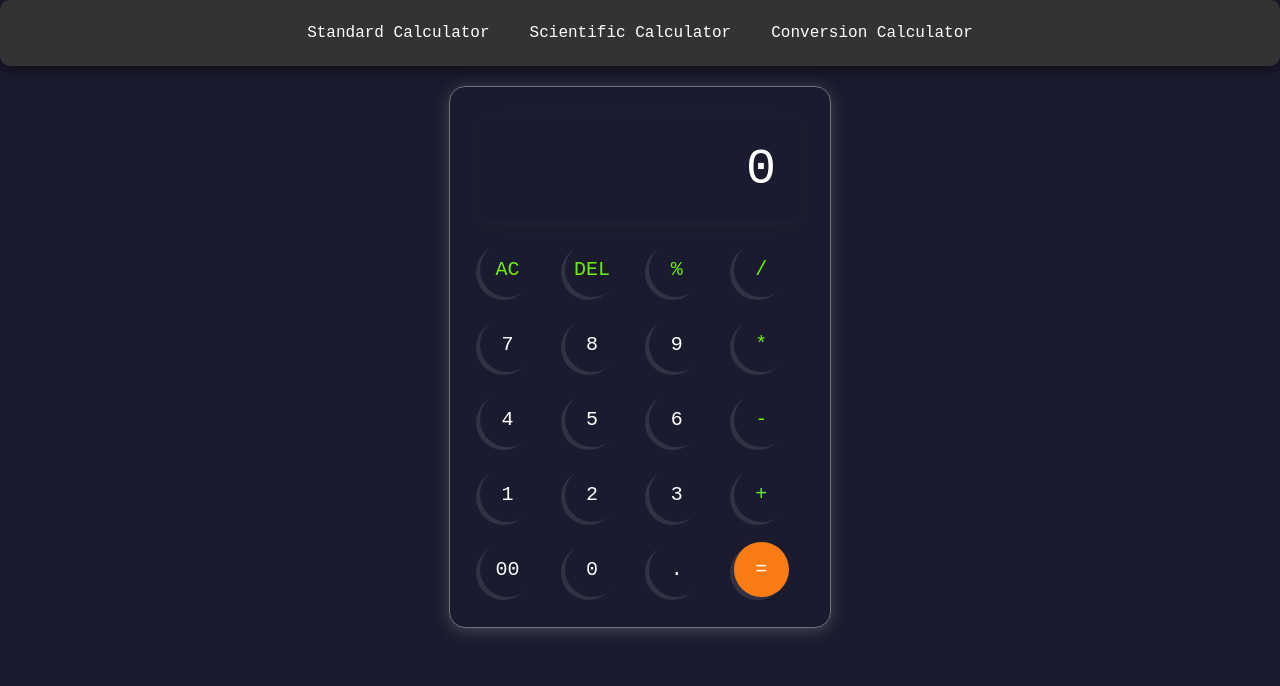
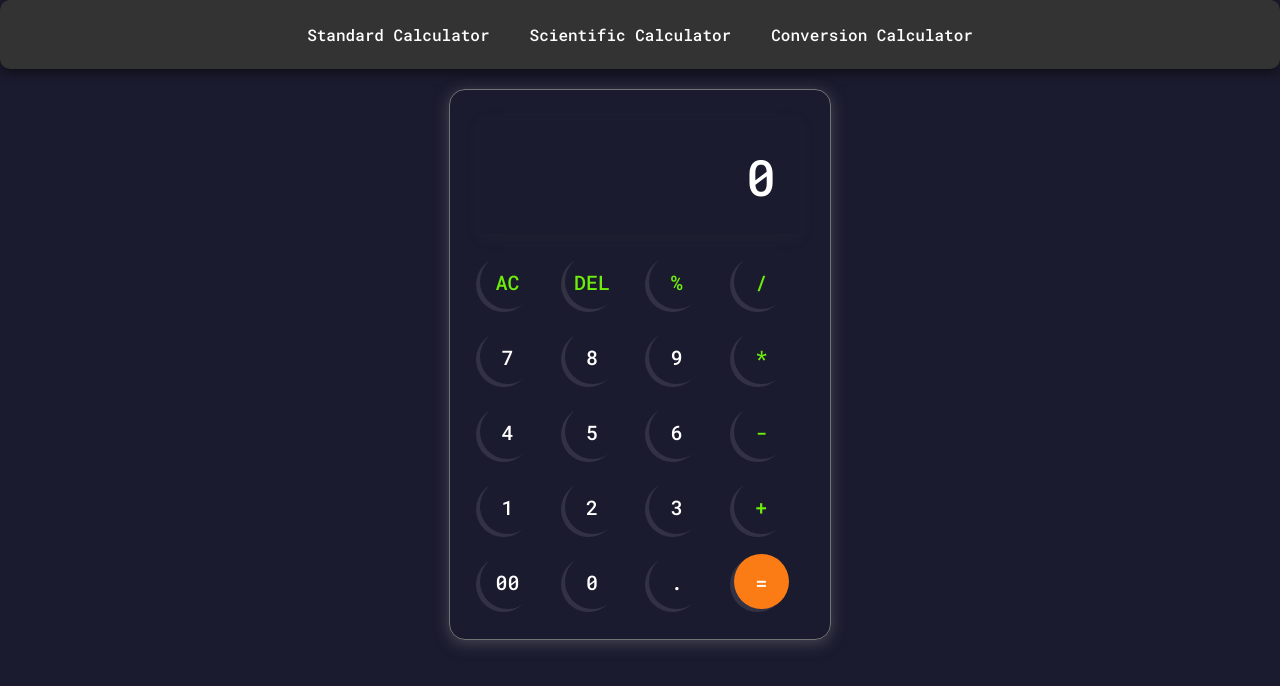
Before and after one commit to Deepanker1010/Calculator, a plain HTML site: page index.html in a window 1280 px wide. Drawn offline with Linux system fonts and the light colour scheme.

Commit message:
2nd commit add font same all page

```diff
--- a/index.html
+++ b/index.html
@@ -4,6 +4,7 @@
 <head>
     <meta charset="UTF-8">
     <meta name="viewport" content="width=device-width, initial-scale=1.0">
+    <link href="https://fonts.googleapis.com/css2?family=Roboto+Mono:wght@500&display=swap" rel="stylesheet">
     <link rel="stylesheet" href="style1.css">
     <title>Calculator - By Code Traversal</title>
 </head>
```
